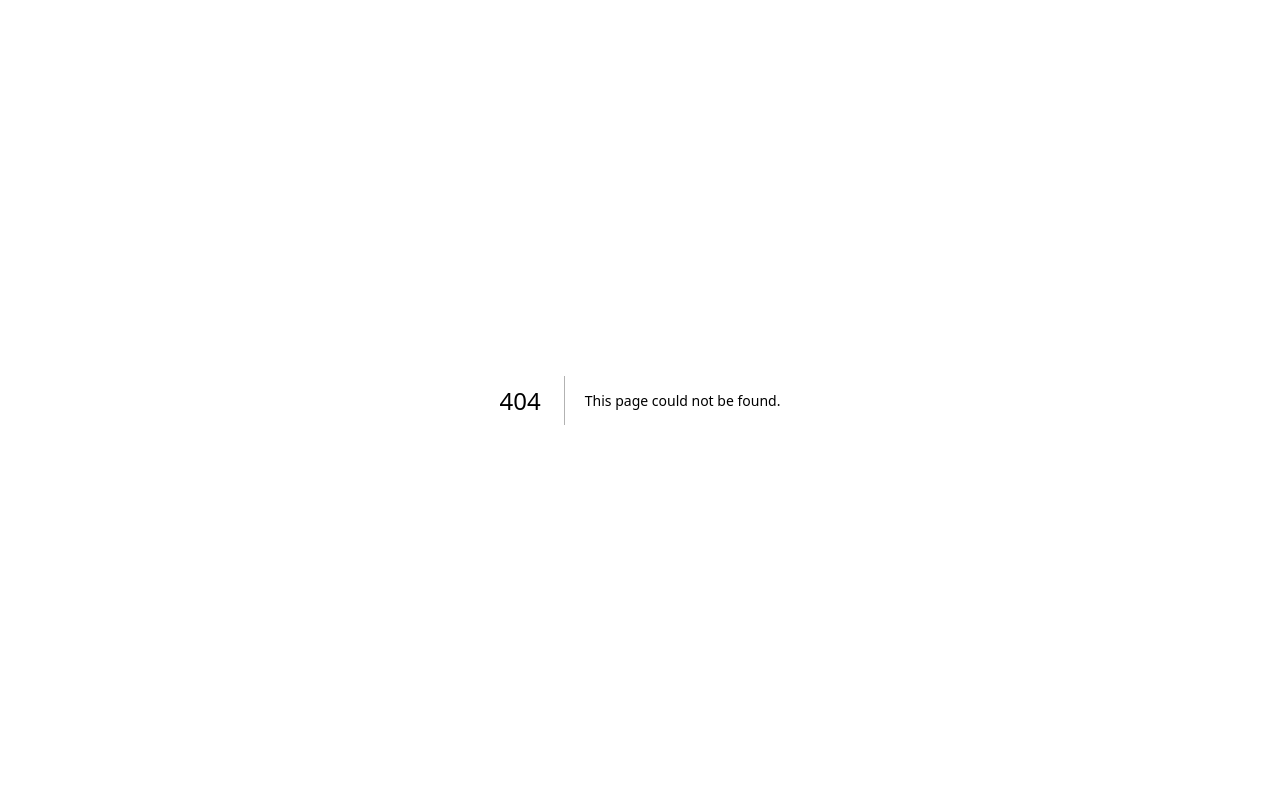
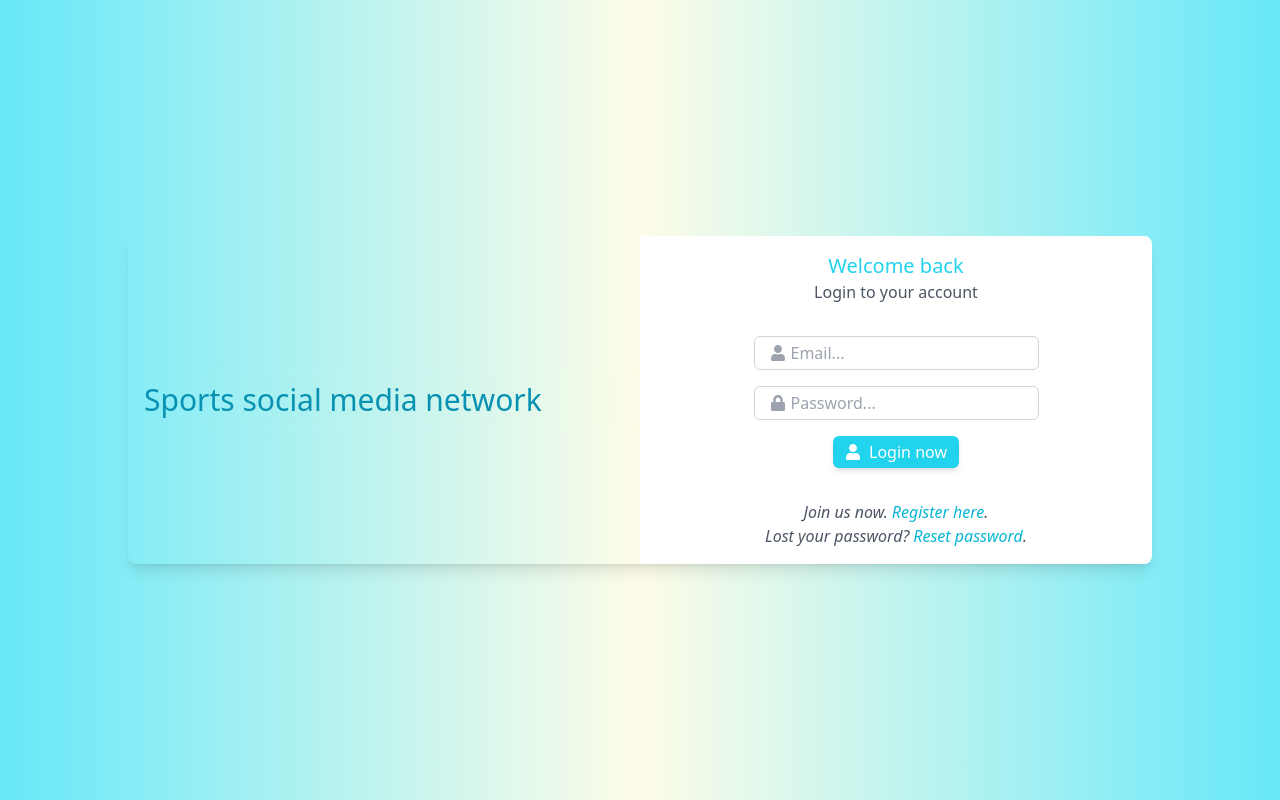
Before and after one commit to dragosduma/SportsSocialMediaNetwork, a Next.js app in the folder sports-network-client/sportssocialmedianetwork/: page /login in a window 1280 px wide. Before the commit this address had no page. Built offline with nearby package versions, Linux system fonts and the light colour scheme.

Commit message:
Ugly login page

```diff
--- a/sports-network-client/sportssocialmedianetwork/package.json
+++ b/sports-network-client/sportssocialmedianetwork/package.json
@@ -15,7 +15,8 @@
     "minifaker": "^1.34.1",
     "next": "13.0.3",
     "react": "18.2.0",
-    "react-dom": "18.2.0"
+    "react-dom": "18.2.0",
+    "react-icons": "^4.6.0"
   },
   "devDependencies": {
     "@tailwindcss/forms": "^0.5.3",
--- /dev/null
+++ b/sports-network-client/sportssocialmedianetwork/pages/feed.js
@@ -0,0 +1,20 @@
+import Head from 'next/head'
+import Feed from '../components/Feed'
+import Header from '../components/Header'
+
+export default function FeedPage() {
+
+  return (
+    <div className='bg-gray-50 min-h-screen'>
+      <Head>
+        <title>Sports social media network</title>
+        <meta name="description" content="Generated by create next app" />
+        <link rel="icon" href="/favicon.ico" />
+      </Head>
+
+      {/*header*/}
+      <Header></Header>
+      <Feed></Feed>
+    </div>
+  )
+}
--- a/sports-network-client/sportssocialmedianetwork/pages/index.js
+++ b/sports-network-client/sportssocialmedianetwork/pages/index.js
@@ -1,20 +1,5 @@
-import Head from 'next/head'
-import Feed from '../components/Feed'
-import Header from '../components/Header'
-
 export default function Home() {
-
   return (
-    <div className='bg-gray-50 min-h-screen'>
-      <Head>
-        <title>Sports social media network</title>
-        <meta name="description" content="Generated by create next app" />
-        <link rel="icon" href="/favicon.ico" />
-      </Head>
-
-      {/*header*/}
-      <Header></Header>
-      <Feed></Feed>
-    </div>
+    <h2>Hello</h2>
   )
 }
--- /dev/null
+++ b/sports-network-client/sportssocialmedianetwork/pages/login.js
@@ -0,0 +1,55 @@
+import NextLink from "next/link";
+import { FaLock, FaUser } from 'react-icons/fa';
+
+export default function Login() {
+  return (
+    <div className="">
+      <div className="bg-gradient-to-r from-cyan-300 via-yellow-50 to-cyan-300 block h-screen items-center justify-center p-4 md:flex">
+        <div className="bg-cover flex flex-col items-center max-w-screen-lg overflow-hidden rounded-lg shadow-lg text-gray-600 w-full md:flex-row">
+          <div className="backdrop-blur-sm backdrop-filter flex flex-col items:center justify-center p-4 text-white w-full md:w-1/2">
+            <h1 className='font-medium text-3xl text-cyan-600'>Sports social media network</h1>
+            <p className='italic text-lg'></p>
+          </div>
+
+          <div className="bg-white flex flex-col items-center p-4 space-y-8 w-full md:w-1/2">
+            <div className="flex flex-col items-center">
+              <h1 className="font-medium text-cyan-400 text-xl">Welcome back</h1>
+              <p>Login to your account</p>
+            </div>
+
+            <form className='flex flex-col items-center space-y-4'>
+              <div className='relative'>
+                <span className='absolute flex inset-y-0 items-center pl-4 text-gray-400'><FaUser /></span>
+                <input className='border border-gray-300 outline-none placeholder-gray-400 pl-9 pr-4 py-1 rounded-md transition focus:ring-2 focus:ring-cyan-300' placeholder="Email..." type="text" />
+              </div>
+              <div className='relative'>
+                <span className='absolute flex inset-y-0 items-center pl-4 text-gray-400'><FaLock /></span>
+                <input className='border border-gray-300 outline-none placeholder-gray-400 pl-9 pr-4 py-1 rounded-md transition focus:ring-2 focus:ring-cyan-300' placeholder="Password..." type="text" />
+              </div>
+              <button className='bg-cyan-400 font-medium inline-flex items-center px-3 py-1 rounded-md shadow-md text-white transition hover:bg-cyan-500' type='submit'>
+                <FaUser className='mr-2' /> Login now
+              </button>
+            </form>
+
+            <div className="flex flex-col items-center">
+              <p className='italic'>
+                Join us now.
+                <NextLink href="/" legacyBehavior>
+                  <a className="ml-1 text-cyan-500 hover:underline">Register here</a>
+                </NextLink>
+                .
+              </p>
+              <p className='italic'>
+                Lost your password?
+                <NextLink href="/" legacyBehavior>
+                  <a className="ml-1 text-cyan-500 hover:underline">Reset password</a>
+                </NextLink>
+                .
+              </p>
+            </div>
+          </div>
+        </div>
+      </div>
+    </div>
+  )
+}
--- a/sports-network-client/sportssocialmedianetwork/tailwind.config.js
+++ b/sports-network-client/sportssocialmedianetwork/tailwind.config.js
@@ -5,7 +5,11 @@ module.exports = {
     "./components/**/*.{js,ts,jsx,tsx}",
   ],
   theme: {
-    extend: {},
+    extend: {
+      backgroundImage: theme => ({
+        'image': "url('/login-photo.png')"
+      })
+    },
   },
   plugins: [require('@tailwindcss/forms'), require('tailwind-scrollbar')],
 }
```
Also changed, not shown: 1 other file (tests, documents, lock files or other folders).
